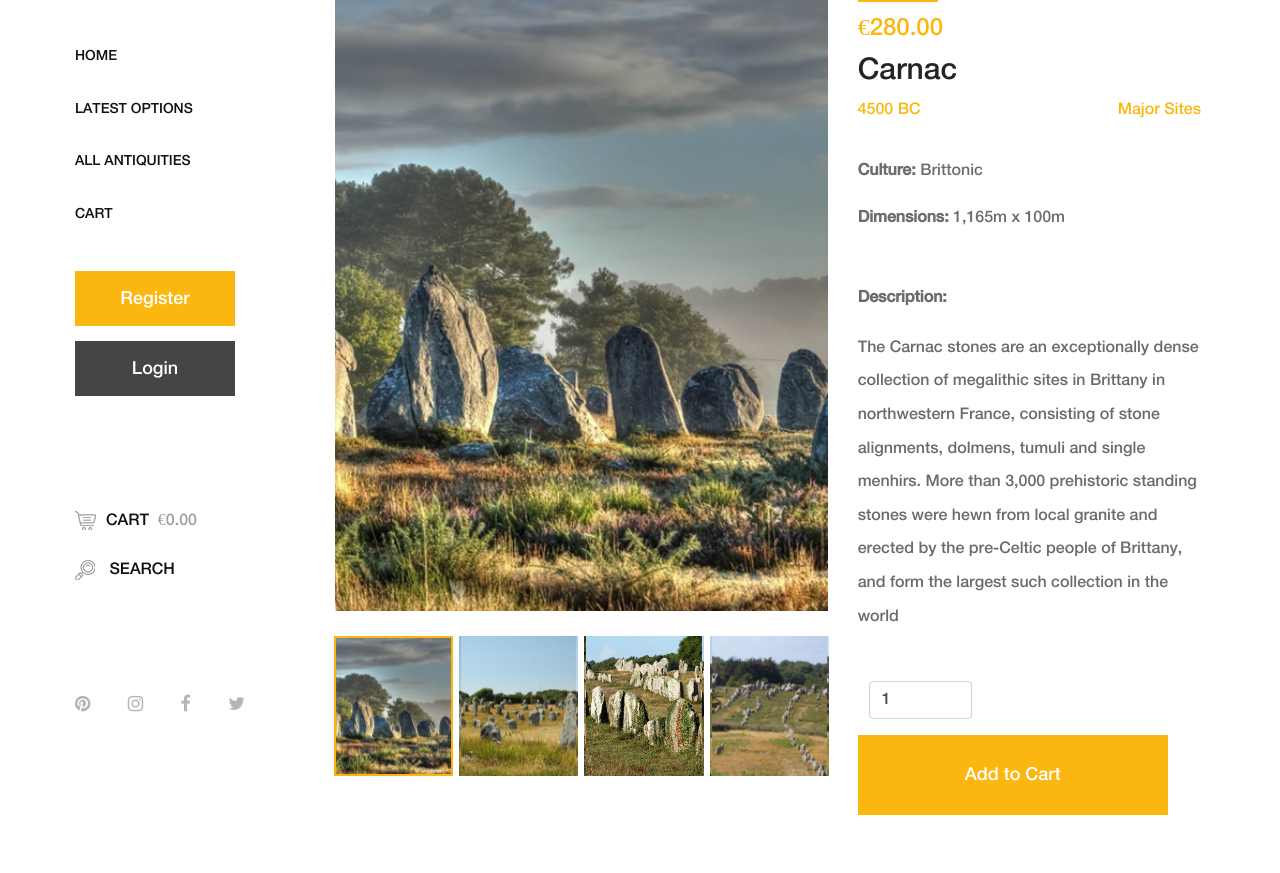
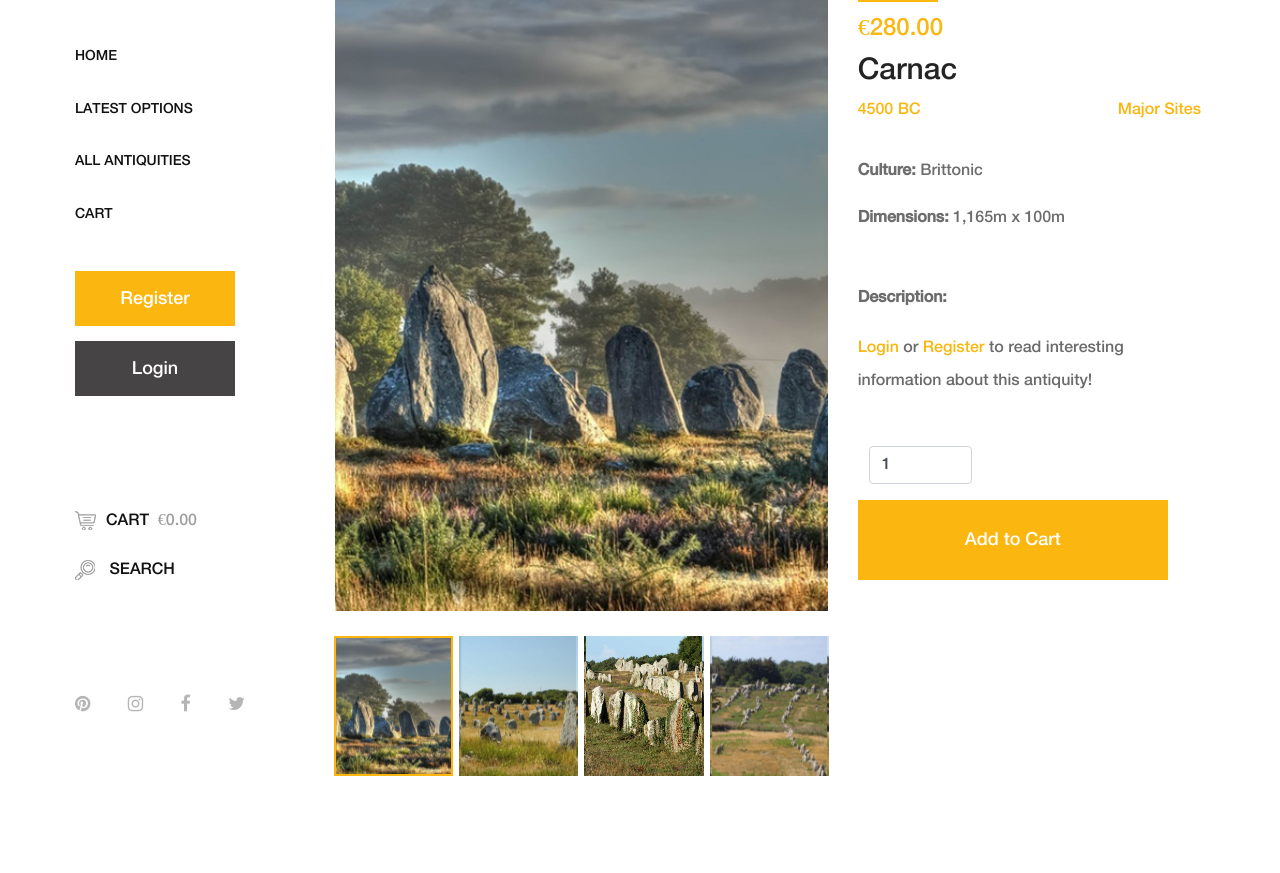
Before and after one commit to Code-Institute-Submissions/milestone-46, a Django app: page /all_antiquities/1/ in a window 1280 px wide. Shown: the part 212-1085 px from the top of the page. Run offline with Django 3.2, Linux system fonts and the light colour scheme; data comes from the database, SQL or seed files in the repository; some libraries are stand-ins or nearby versions.

Commit message:
Add delete_antiquity functionalty and small changes
Superuser can now edit or delete antiquities from single_antiquities and all_antiquities

Description on single_antiquity now only availble to authenticated users

```diff
--- a/all_antiquities/models.py
+++ b/all_antiquities/models.py
@@ -36,7 +36,7 @@ class Antiquity(models.Model):
     period = models.CharField(max_length=254)
     culture = models.CharField(max_length=254)
     dimensions = models.CharField(max_length=254, null=True, blank=True)
-    description = models.TextField(max_length=354)
+    description = models.TextField(max_length=500)
     value = models.DecimalField(max_digits=6, decimal_places=2)
     image = models.ImageField(null=True, blank=True)
     image2 = models.ImageField(null=True, blank=True)
--- a/all_antiquities/templates/all_antiquities/single_antiquity.html
+++ b/all_antiquities/templates/all_antiquities/single_antiquity.html
@@ -92,15 +92,19 @@
                     <!-- Antiquity Meta Data -->
                     <div class="product-meta-data">
                         <div class="line"></div>
+
                         <p class="product-price">€{{ antiquity.value }}</p>
+
                         <a href="{% url 'single_antiquity' antiquity.id %}">
                             <h6>{{ antiquity.name }}</h6>
                         </a>
+
                         <!-- Antiquity Details -->
                         <div class="ratings-review mb-15 d-flex align-items-center justify-content-between">
                             <div class="ratings golden-text">
                                 <p>{{ antiquity.date }}</p>
                             </div>
+
                             <div class="review golden-text">
                                 <p>{{ antiquity.category.friendly_name }}</p>
                             </div>
@@ -108,12 +112,25 @@
 
                         <p><strong>Culture:</strong> {{ antiquity.culture }}</p>
 
-
                         <p><strong>Dimensions:</strong> {{ antiquity.dimensions }}</p>
 
                         <div class="short_overview my-5">
                             <p><strong>Description:</strong></p>
+
+                            {% if request.user.is_authenticated %}
+
                             <p>{{ antiquity.description }}</p>
+
+                            {% else %}
+
+                            <p>
+                                <a href="{% url 'account_login' %}" class="d-inline">Login</a>
+                                or <a href="{% url 'account_signup' %}" class="d-inline">Register</a>
+                                to read interesting information about this antiquity!
+                            </p>
+
+                            {% endif %}
+
                         </div>
                     </div>
 
@@ -129,7 +146,9 @@
                                 <!-- <p class="quantity-heading"><strong>Quantity:</strong></p> -->
                                 <div class="form-group">
                                     <div class="input-group">
-                                        <input type="number" class="form-control qty_input" name="quantity" value="1" min="1" max="10" data-item_id="{{ antiquity.id }}" id="id_qty_{{ antiquity.id }}">
+                                        <input type="number" class="form-control qty_input" name="quantity" value="1"
+                                            min="1" max="10" data-item_id="{{ antiquity.id }}"
+                                            id="id_qty_{{ antiquity.id }}">
                                     </div>
                                 </div>
                             </div>
@@ -139,14 +158,18 @@
                             </div>
                             <input type="hidden" name="redirect_url" value="{{ request.path }}">
                         </div>
+                    </form>
 
-                        <!-- Original Attempt with no quantity = Remove if not used!! -->
-                        <!-- <div class="cart-btn d-flex mb-50">
-                            <button type="submit" class="btn amado-btn" name="addtocart" value="Add to Bag" data-item_id="{{ antiquity.id }}">Add to
-                                Cart</button>
-                        </div>
-                        <input type="hidden" name="redirect_url" value="{{ request.path }}"> -->
-                    </form>
+                    {% if request.user.is_superuser %}
+
+                    <div class="mt-4">
+                        <a class="text-danger centered-text "
+                            href="{% url 'delete_antiquity' antiquity.id %}">Delete</a> |
+
+                        <a class="text-info" href="{% url 'edit_antiquity' antiquity.id %}">Edit</a>
+                    </div>
+
+                    {% endif %}
                 </div>
             </div>
         </div>
--- a/all_antiquities/urls.py
+++ b/all_antiquities/urls.py
@@ -6,5 +6,5 @@ urlpatterns = [
     path('<int:antiquity_id>/', views.single_antiquity, name='single_antiquity'),
     path('add/', views.add_antiquity, name='add_antiquity'),
     path('edit/<int:antiquity_id>/', views.edit_antiquity, name='edit_antiquity'),
-    # path('delete/<int:antiquity_id>/', views.delete_antiquity, name='delete_antiquity'),
+    path('delete/<int:antiquity_id>/', views.delete_antiquity, name='delete_antiquity'),
 ]
--- a/all_antiquities/views.py
+++ b/all_antiquities/views.py
@@ -88,9 +88,9 @@ def add_antiquity(request):
     if request.method == 'POST':
         form = AntiquityForm(request.POST, request.FILES)
         if form.is_valid():
-            form.save()
+            antiquity = form.save()
             messages.success(request, 'You successfully added the antiquity to site.')
-            return redirect(reverse('add_antiquity'))
+            return redirect(reverse('single_antiquity', args=[antiquity.id]))
         else:
             messages.error(request, 'Failed to add antiquity. Please ensure the form is valid.')
     else:
@@ -126,3 +126,11 @@ def edit_antiquity(request, antiquity_id):
     }
 
     return render(request, template, context)
+
+
+def delete_antiquity(request, antiquity_id):
+    """ Delete a antiquity from the store """
+    antiquity = get_object_or_404(Antiquity, pk=antiquity_id)
+    antiquity.delete()
+    messages.success(request, 'Antiquity deleted!')
+    return redirect(reverse('all_antiquities'))
--- a/bag/templates/bag/bag.html
+++ b/bag/templates/bag/bag.html
@@ -88,11 +88,6 @@
                                                     </div>
                                                 </div>
                                             </div>
-
-                                            <!-- <div class="col-12">
-                                                <input type="submit" class="btn amado-btn" value="Add to Cart">
-                                            </div>
-                                            <input type="hidden" name="redirect_url" value="{{ request.path }}"> -->
                                         </div>
                                     </form>
 
--- a/static/css/style.css
+++ b/static/css/style.css
@@ -32,7 +32,6 @@
         width: 13.5em;
     }
 }
-
 
 /* General Styles */
 
@@ -160,6 +159,11 @@
     background-color: transparent;
 }
 
+.product-meta-data .short_overview p .d-inline {
+    font-size: inherit;
+    color: #fbb710;
+}
+
 /* Cart Styles */
 
 .cart .form-row .col-12 .input-group {
```
Also changed, not shown: all_antiquities/templates/all_antiquities/all_antiquities.html (+11 -37 lines), all_antiquities/migrations/0005_auto_20200828_1118.py (added).
